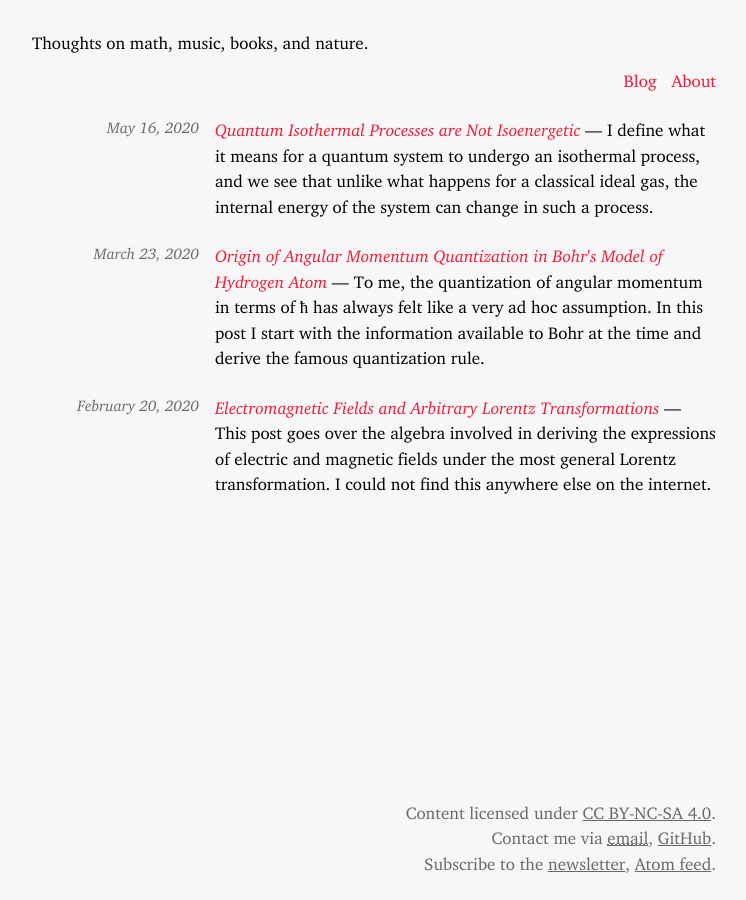
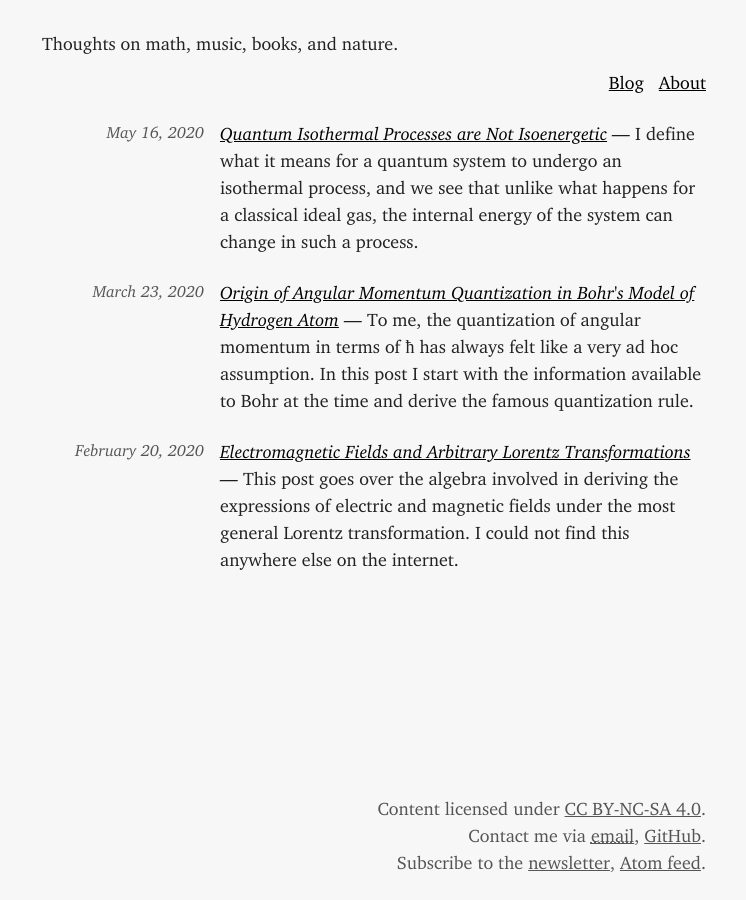
Before and after one commit to LeonardoGoller/LeonardoGoller.github.io, a Jekyll site: the page built from index.html, in a window 1280 px wide. Shown: the whole page, without its empty margins (266-1012 px from the left). Built offline with Jekyll 4.4.1, drawn with Linux system fonts in a browser that asks for light colours; comment, search, counter and statistics services are not loaded.

Commit message:
whimsical style change

```diff
--- a/_sass/colors.scss
+++ b/_sass/colors.scss
@@ -1,8 +1,7 @@
 /* Light Colors */
 
-$black: #141115;
+$pitch: #000;
+$black: #222;
 $white: #f7f7f7;
-$offwhite: #e1e1e1;
-$grey: #69676a;
-$red: #f71735;
-$peach: #f93943;
+$offwhite: #eee;
+$grey: #555;
--- a/assets/styles/main.scss
+++ b/assets/styles/main.scss
@@ -10,7 +10,7 @@
 /* Fonts */
 @import 'fonts.scss';
 
-$base-size: 1.7rem;
+$base-size: 1.8rem;
 
 $serif: 'Charter', serif;
 $mono: monospace;
@@ -32,10 +32,11 @@ html {
 
 body {
   background: $white;
+  color: $black;
   font-size: $base-size;
   line-height: 1.5;
   margin: 0 auto;
-  max-width: 72rem;
+  max-width: 70rem;
   padding: 3rem 1.8rem 0;
 
   & > * {
@@ -53,18 +54,19 @@ h6 {
   font-size: 100%;
   font-style: italic;
   font-weight: normal;
+  color: $pitch;
 }
 
 h1 {
-  font-size: 1.6 * $base-size;
+  font-size: 1.5 * $base-size;
 }
 
 h2 {
-  font-size: 1.4 * $base-size;
+  font-size: 1.3 * $base-size;
 }
 
 h3 {
-  font-size: 1.2 * $base-size;
+  font-size: 1.15 * $base-size;
 }
 
 img,
@@ -207,25 +209,24 @@ article {
 a {
   display: inline;
   outline: none;
-  text-decoration: none;
+  text-decoration: underline;
   text-decoration-skip-ink: auto;
 
   &:link {
-    color: $red;
+    color: $pitch;
   }
 
   &:visited {
-    color: $peach;
+    color: $pitch;
   }
 
   &:focus {
-    text-decoration: none;
-    color: $peach;
+    color: $pitch;
   }
 
   &:hover,
   &:active {
-    text-decoration: underline;
+    text-decoration: none;
   }
 }
 
@@ -294,27 +295,27 @@ footer {
   }
 
   input {
-    border: 1px solid #ccc; /*Aah! Magic constant! AAAAAARGHH! */
+    border: 1px solid $grey;
     padding: 1rem;
     max-width: 24rem;
     min-width: 10rem;
     flex: auto;
 
     &:focus {
-      border: 1px solid $red;
+      border: 1px solid $pitch;
     }
   }
 
   button {
     border-radius: 0;
-    background: $peach;
+    background: $pitch;
     color: white;
-    border: 1px solid $red;
+    border: 1px solid $pitch;
     min-width: 10rem;
 
     &:hover {
       cursor: pointer;
-      background: $red;
+      background: $pitch;
     }
   }
 }
```
